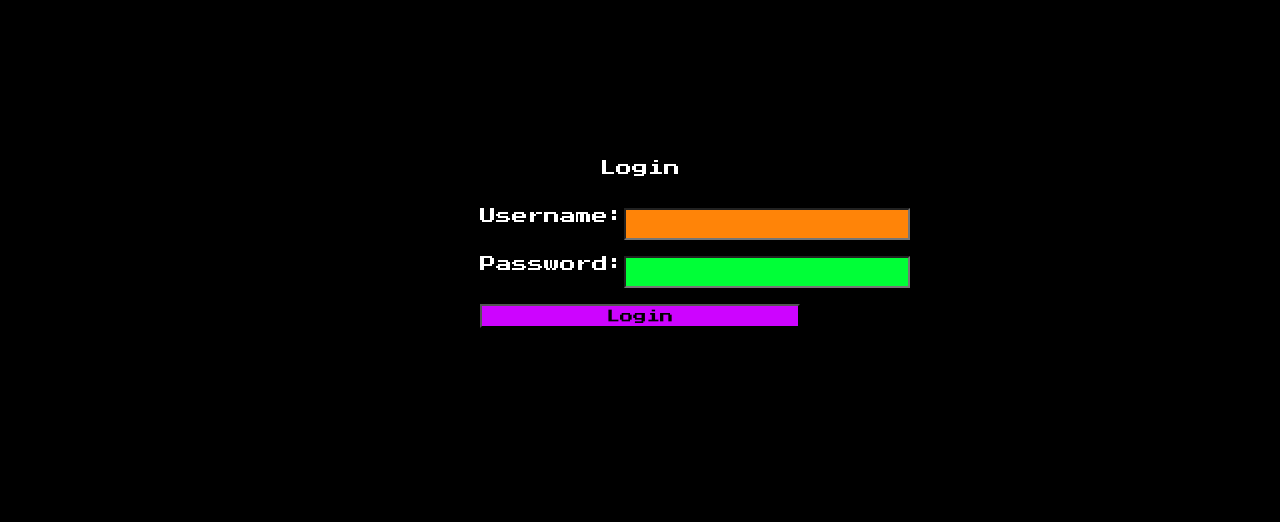
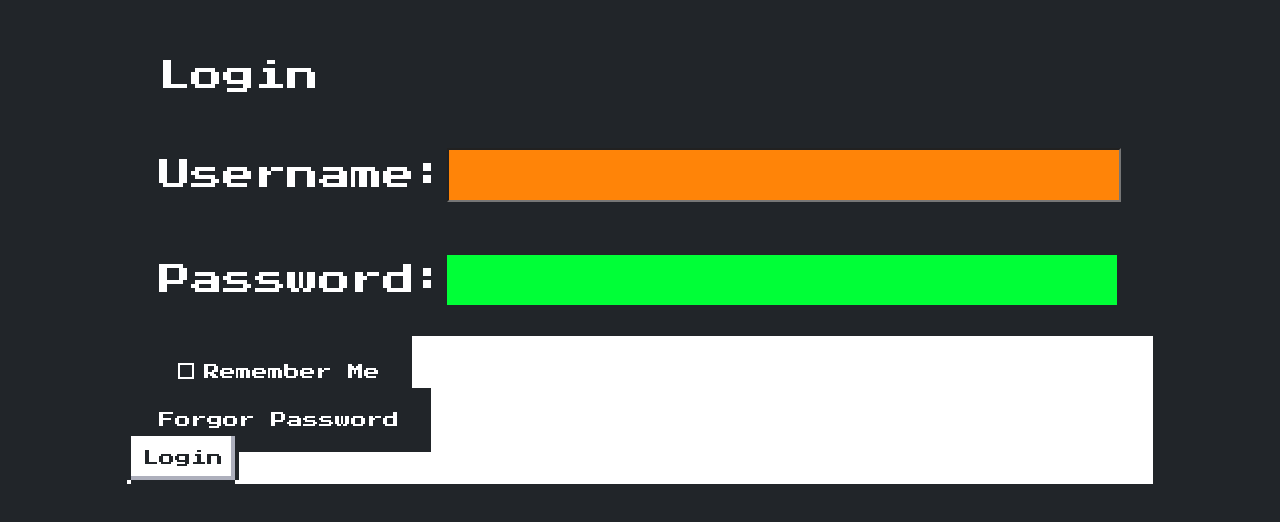
Before and after one commit to Aseel-Sh/HackUNT, a React (Vite) app in the folder FrontEnd/: page / in a window 1280 px wide. Shown: the part 144-666 px from the top of the page. Built offline with nearby package versions, Linux system fonts and the light colour scheme.

Commit message:
Begin transferrence from css to nes-css

```diff
--- a/FrontEnd/package.json
+++ b/FrontEnd/package.json
@@ -10,6 +10,7 @@
     "preview": "vite preview"
   },
   "dependencies": {
+    "nes.css": "^2.2.1",
     "react": "^18.3.1",
     "react-dom": "^18.3.1"
   },
--- a/FrontEnd/src/signIn.jsx
+++ b/FrontEnd/src/signIn.jsx
@@ -1,6 +1,6 @@
 import { useState } from 'react'
 import './styling.css'
-
+import 'nes.css/css/nes.min.css';
 
 export default function signIn() {
     const [username,setUsername] = useState('');
@@ -19,37 +19,92 @@ export default function signIn() {
     }
 
     return(
-        <div class="parent">
-            <div class='title-container'>
+        <div class="nes-constainer is-dark"
+        style={{
+            border: "0"
+        }}
+        >
+            <div class='nes-container is-dark'
+                style={{
+                fontSize: "2rem",
+                marginBottom: "2rem",
+                border: "0",
+                margin: "0"
+                }}
+            >
                 <label>Login</label>
             </div>
-            <div class="input-username">
+            <div class="nes-container is-dark"
+                style={{
+                    fontSize: "2rem",
+                    marginBottom: "2rem",
+                    border: "0",
+                    margin: "0"
+                }}
+            >
                 <label>Username:</label>
                 <input
                 type='text'
+                class = 'input.is-dark'
                 style={{
                     backgroundColor: "#FF8408",
                     color: "#00FF37"
                 }}
                 onChange={() => {setUsername}}/>
             </div>
-            <div class='input-username'>
+            <div class='nes-container is-dark'
+                style={{
+                    fontSize: "2rem",
+                    marginBottom: "2rem",
+                    border: "0",
+                    margin: "0"
+                }}
+            >
                 <label>Password:</label>
                 <input
+                class="input.is-dark"
                 style={{
                     backgroundColor: "#00FF37",
-                    color: "#FF8408"
+                    color: "#FF8408",
+                    fontSize: "2rem",
+                    marginBottom: "2rem",
+                    border: "0",
+                    margin: "0"
                 }}
                 type='password'
                 onChange={setPassword}/>
             </div>
+            {/*Remember sign in and forgot password */}
+            <label class='nes-container is-dark'
+            style={{
+                margin: "0",
+                border: "0"
+            }}
+            >
+                <input type='checkbox' class="nes-checkbox is-dark"/>
+                <span>Remember Me</span>
+            </label>
+            <div>
+                <a class = "nes-container is-dark" href='https://google.com'
+                    style={{
+                        margin: "0",
+                        border: "0"
+                    }}
+                >Forgor Password</a>
+            </div>
 
+            <div
+                style={{
+                    margin: "0",
+                    border: "0"
+                }}
+            >
             <button
-            style={{
-                backgroundColor: "#CD04FF"
-            }}
-            onClick={validate}
+                class="nes-btn"
+                onClick={validate}
             >Login</button>
+
+            </div>
         </div>
     )
 }
--- a/FrontEnd/src/styling.css
+++ b/FrontEnd/src/styling.css
@@ -13,7 +13,7 @@ html{
     align-items: center;
     justify-content: center;
     margin: 0;
-    background-color: black;
+    background-color: #212529;
 
 }
 body{
@@ -29,22 +29,34 @@ body{
     flex-direction: column;
     gap: 1rem;
     height: 12rem;
-    width: 20rem;
+    width: 40rem;
     margin: 0;
 }
 .parent > * {
-    height: 2rem;
     justify-content: space-between;
 }
+.parent > div > input{
+    height: 1.25rem;
+}
 .parent > button {
-    height: 1.5rem;
+    height: 2rem;
+    width: 20rem;
+    align-self: center;
 }
 .input-username{
     display: flex;
     flex-direction: row;
     justify-content: space-between;
+    margin: .5rem;
 }
 .title-container{
     align-self: center;
     justify-content: center;
 }
+/*Checkbox modifier to space and size evenly*/
+input[type="checkbox"] {
+    /* Change size using transform */
+    transform: scale(2); /* Adjust the scaling factor to change the size */
+    margin-right: 1rem; /* Space between checkbox and label */
+    cursor: pointer; /* Change cursor to pointer */
+  }
```
Also changed, not shown: 1 other file (tests, documents, lock files or other folders).
